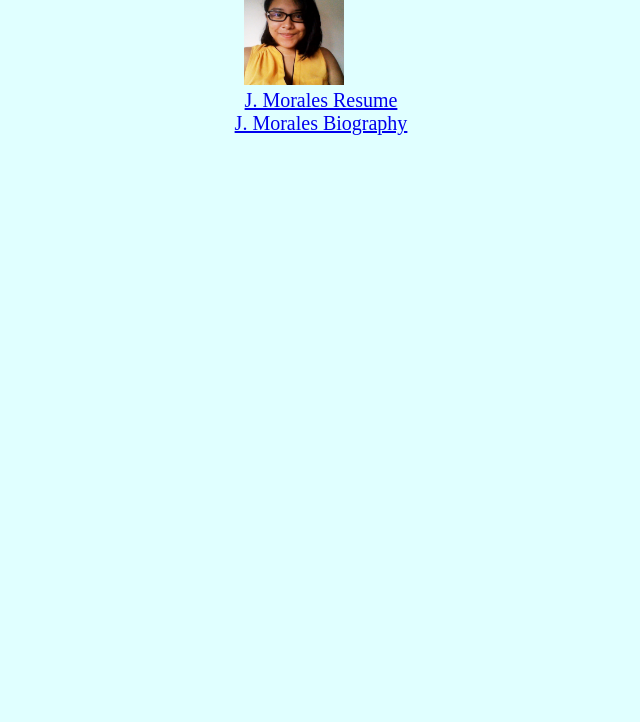
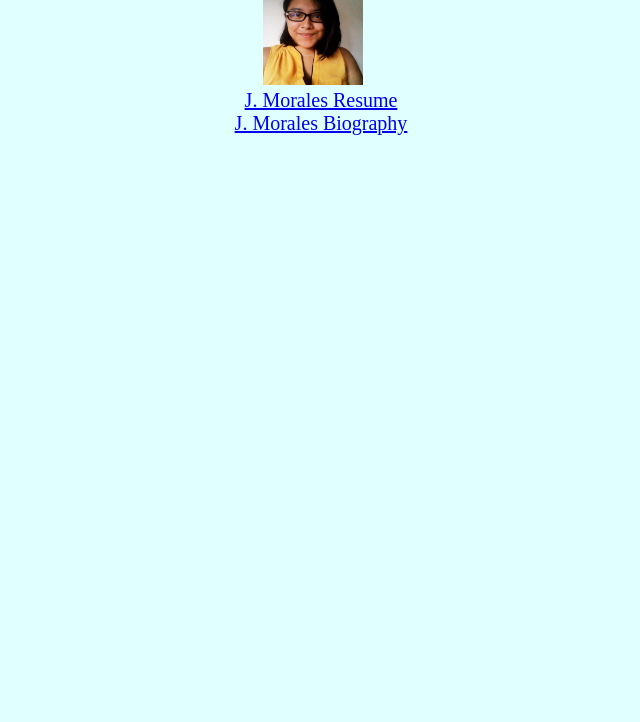
Before and after one commit to jmoral01/jmoral01.github.io, a plain HTML site: page index.html in a window 1280 px wide. Shown: the part 78-800 px from the top of the page, without its empty margins (319-959 px from the left). Drawn offline with Linux system fonts and the light colour scheme.

Commit message:
fixed some styling issues with img

```diff
--- a/default_style.css
+++ b/default_style.css
@@ -22,8 +22,8 @@ body {
 }
 
 img {
-	margin-left: 40%;
-	margin-right:50%;
+	margin-left: 42.5%;
+	margin-right:42.5%;
 	height: 100px;
 	width:100px;
 }
--- a/index.html
+++ b/index.html
@@ -8,7 +8,7 @@
 
 <body>
 	<div id="header">Jessica Morales</div>
-	<img src="picture.jpg" alt="photo of J. Morales"/>
+	<img src="picture.JPG" alt="photo of J. Morales"/>
 	<div class="link"><a href="resume.html">J. Morales Resume</a></div>
 	<div class="link"><a href="bio.html">J. Morales Biography</a></div>
 </body>
```
